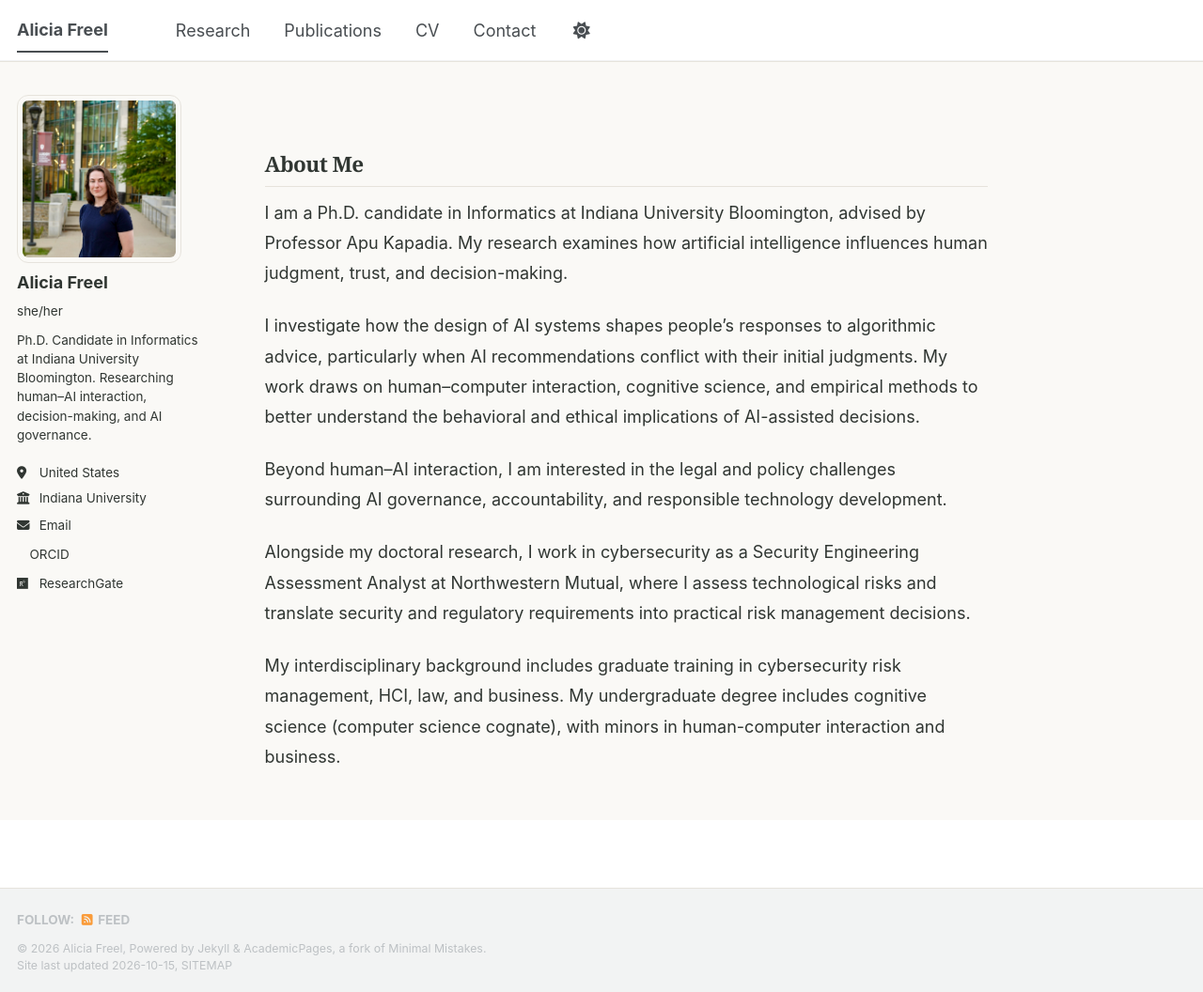
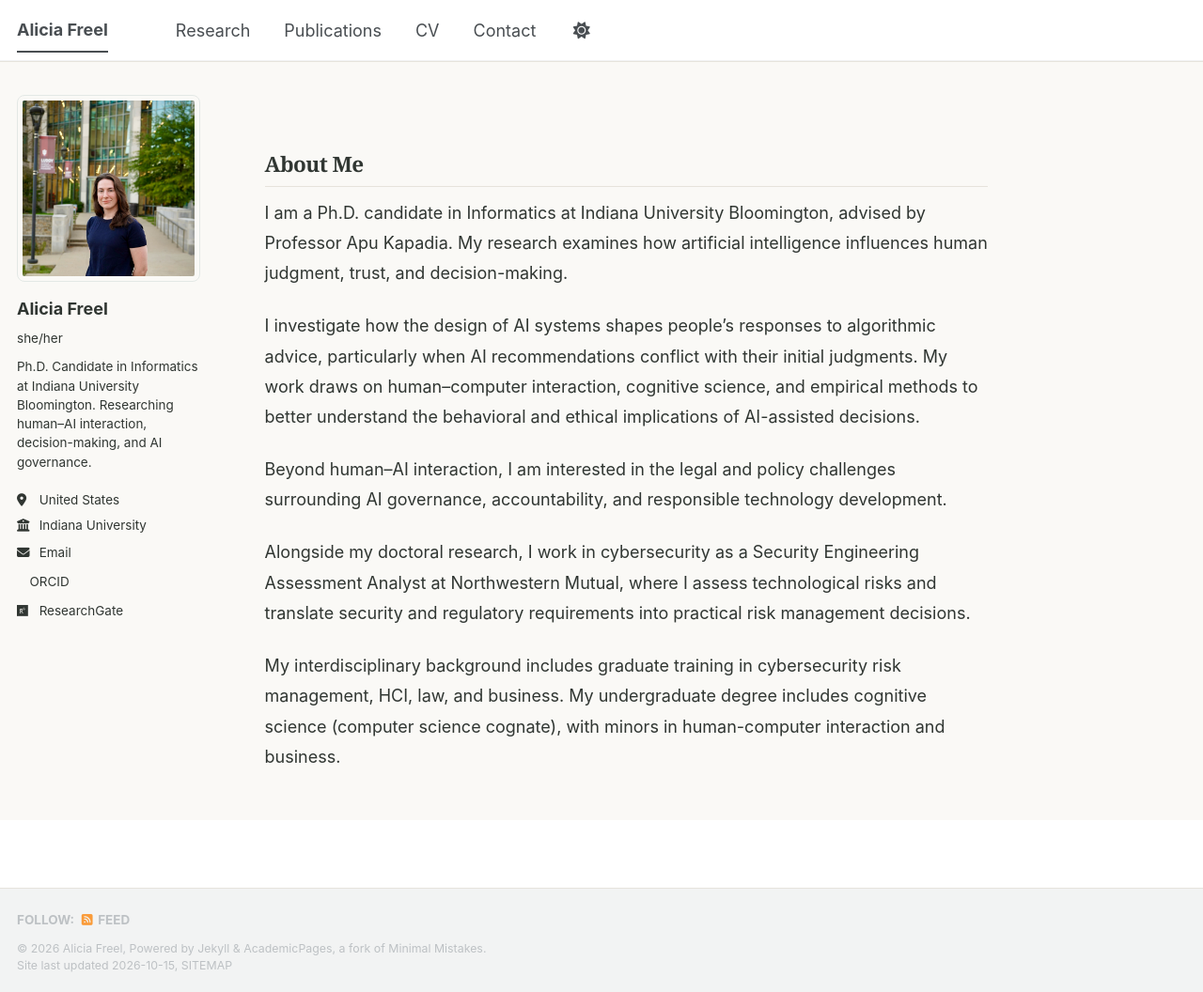
Before and after one commit to anfreel/anfreel.github.io, a Jekyll site: the page built from _pages/about.md, in a window 1280 px wide and 1056 px high. Shown: the whole window at 94% size. Built offline with Jekyll 4.4.1, drawn with Linux system fonts in a browser that asks for light colours; a style sheet for code colours, icons or effects is not loaded.

Commit message:
Update main.scss

```diff
--- a/assets/css/main.scss
+++ b/assets/css/main.scss
@@ -85,3 +85,23 @@ body {
   margin-top: 4rem;
   border-top: 1px solid #E6E3DC;
 }
+
+/* Larger academic profile photograph */
+
+@media (min-width: 64em) {
+  .sidebar .author__avatar {
+    display: block;
+    width: 230px;
+    max-width: 100%;
+    margin-bottom: 1rem;
+  }
+
+  .sidebar .author__avatar img {
+    display: block;
+    width: 100%;
+    height: auto;
+    border-radius: 8px;
+    border: 1px solid #E3E8E5;
+    box-shadow: none;
+  }
+}
```
